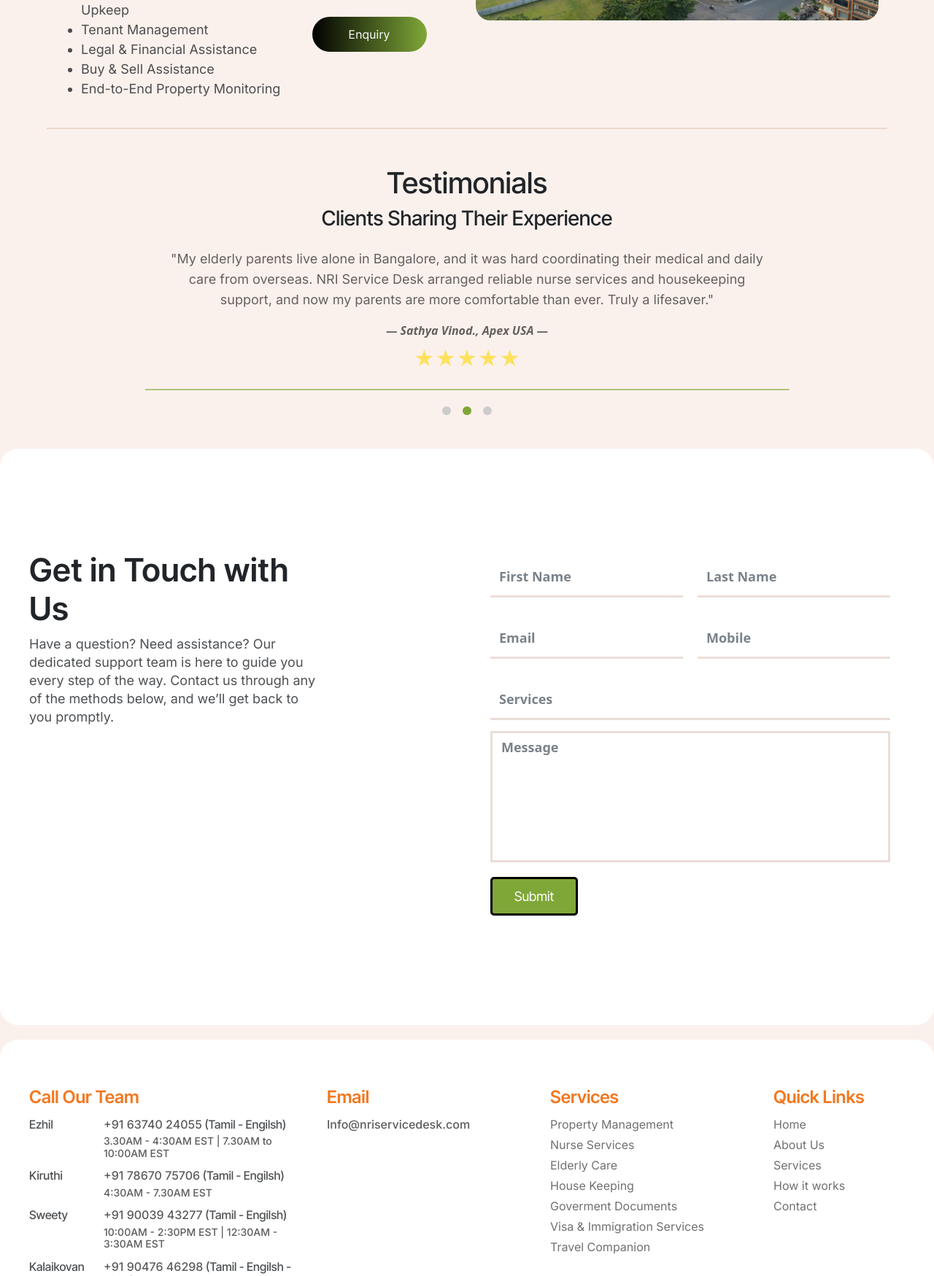
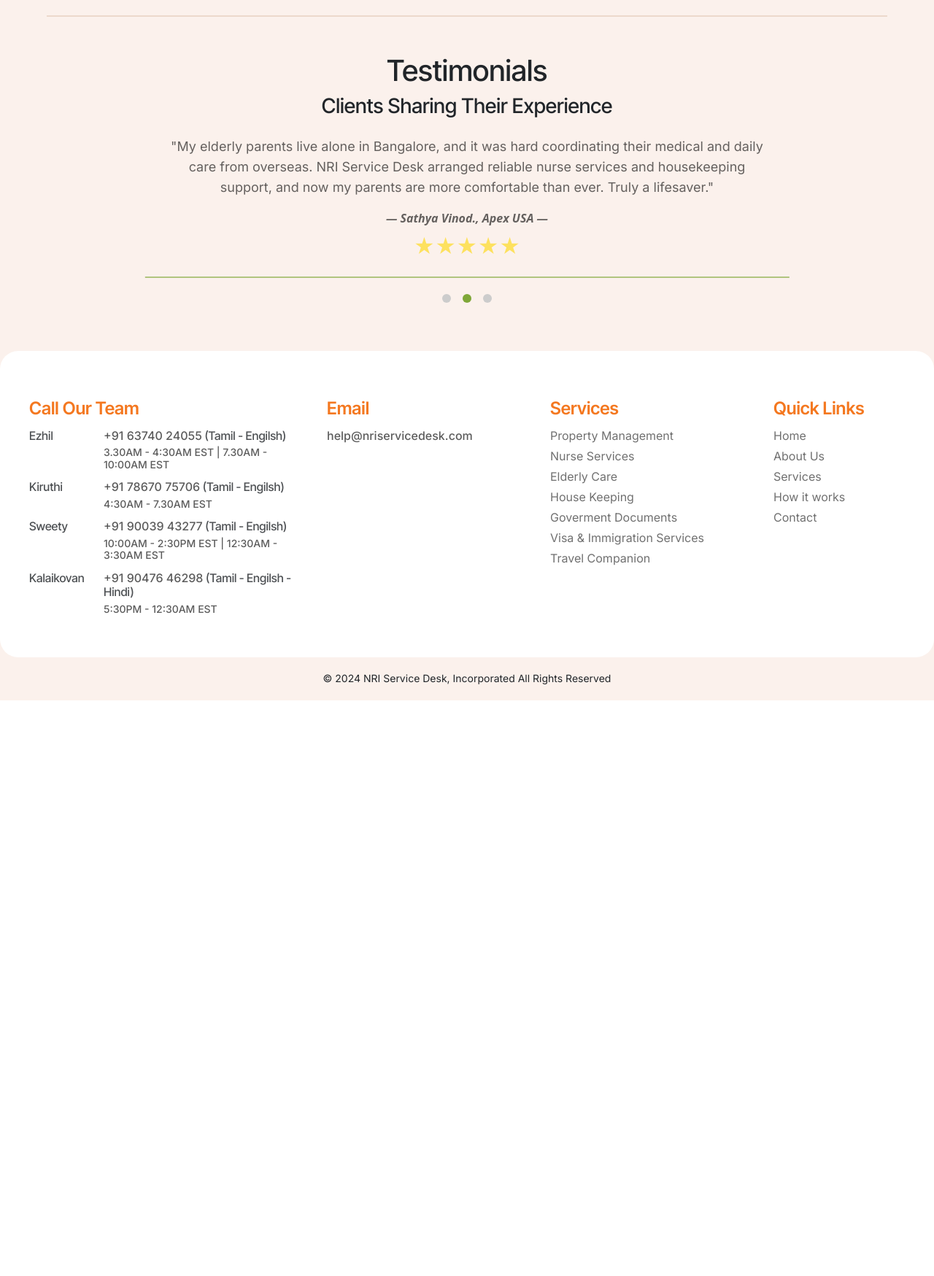
Before and after one commit to Selva-Kumar-DataCaliper/nri-website, a plain HTML site: page services.html in a window 1280 px wide. Shown: the part 1051-2800 px from the top of the page at 73% size. After the commit the page ends 2011 px from the top, so only its background shows below. Drawn offline with nearby package versions, Linux system fonts and the light colour scheme.

Commit message:
new chages

```diff
--- a/css/style.css
+++ b/css/style.css
@@ -693,13 +693,13 @@ textarea {
 
 .banner-shipping {
     background-image: url(../assests/img/shipping-banner.png);
-    height: 365px;
-}
-.banner-shipping h1{
-    padding-top:10%;
+    height: 180px;
+}
+.banner-shipping h1 {
+    padding-top: 4%;
     text-align: center;
     padding-left: 0;
-    font-size: 40px;
+    font-size: 52px;
 }
 .text-center-css h2{
     font-size: 40px;
--- a/services.html
+++ b/services.html
@@ -347,7 +347,7 @@
 
         <div class="container text-center-css">
             <div class="content">
-                <h2>Welcome to NRI Service Desk – Your One-Stop Platform<br> for Our NRI Service Providers</h2>
+
                 <!-- <div class="search-container">
           <input class="search-input" type="text" placeholder="Search by keywords" class="search-input">
           <button class="search-button">Search</button>
@@ -583,7 +583,7 @@
                     <img src="assests/img/travel-2.png"></img>
                 </div>
             </div>
-            <div class="main-ly-abt testimonial-sec">
+            <div class="main-ly-abt testimonial-sec pb-40">
                 <div class="container">
 
                   <h1>Testimonials
@@ -620,79 +620,7 @@
 
 
 </div>
-        <div class="container contact-sec top-sec pt-130">
-            <div class="row">
-                <div class="col-lg-6 col-md-6 col-xs-12 col-sm-12 contact-sec-left">
-                    <h2>Get in Touch with Us</h2>
-                    <p>Have a question? Need assistance? Our dedicated support team is here to guide you every step of
-                        the way.
-                        Contact us through any of the methods below, and we’ll get back to you promptly.</p>
 
-                </div>
-                <div class="col-lg-6 col-md-6 col-xs-12 col-sm-12">
-                    <div class="form-container">
-                        <form method="POST" class="needs-validation" novalidate onsubmit="handleSubmit(event)">
-                            <div class="form-row">
-                                <div class="form-group">
-                                    <input type="text" placeholder="First Name" id="first-name" name="first-name"
-                                        class="form-control" required>
-                                    <div class="invalid-feedback">
-                                        Please enter your first name.
-                                    </div>
-                                </div>
-                                <div class="form-group">
-                                    <input type="text" placeholder="Last Name" id="last-name" name="last-name"
-                                        class="form-control">
-                                </div>
-                            </div>
-                            <div class="form-row">
-                                <div class="form-group">
-                                    <input type="email" placeholder="Email" id="email" name="email" class="form-control"
-                                        required>
-                                    <div class="invalid-feedback">
-                                        Please enter a valid email address.
-                                    </div>
-                                </div>
-                                <div class="form-group">
-                                    <input type="tel" placeholder="Mobile" id="mobile" name="mobile"
-                                        class="form-control" required>
-                                    <div class="invalid-feedback">
-                                        Please enter your mobile number.
-                                    </div>
-                                </div>
-                            </div>
-                            <div class="form-group">
-                                <input type="text" placeholder="Services" id="services" name="services"
-                                    class="form-control" required>
-                                <div class="invalid-feedback">
-                                    Please specify the service you are interested in.
-                                </div>
-                            </div>
-                            <div class="form-group">
-                                <textarea id="message" placeholder="Message" name="message" rows="6"
-                                    class="form-control"></textarea>
-                            </div>
-
-
-                            <button type="submit" class="submit-button btn btn-primary">Submit</button>
-                            <!-- Loading Icon (Hidden by Default) -->
-                            <div id="loading" style="display:none;text-align: center; margin-top: -60px;">
-                            </div>
-
-                            <!-- Success Message (Hidden by Default) -->
-                            <div id="success-message"
-                                style="display:none;text-align: center; margin-top: 10px; color: green;">
-                                <div class="spinner-border text-success" role="status">
-                                    <span class="sr-only">Loading...</span>
-                                </div>
-                                <strong>Success!</strong> Your form has been submitted.
-                            </div>
-                        </form>
-                    </div>
-                </div>
-
-            </div>
-        </div>
         <!-- <div class="container btm-sec-app">
     <div class="wd-60">
            <h2>Download Our App</h2>
@@ -725,7 +653,7 @@
                 <div class="col-lg-3 col-md-3 col-xs-6 col-sm-6">
                     <h5>Ezhil</h5></div>
                     <div class="col-lg-9 col-md-9 col-xs-6 col-sm-6">
-                    <h5><a href="tel:+916374024055">+91 63740 24055</a>   (Tamil - Engilsh) <label>3.30AM - 4:30AM EST | 7.30AM to 10:00AM EST</label></h5>
+                    <h5><a href="tel:+916374024055">+91 63740 24055</a>   (Tamil - Engilsh) <label>3.30AM - 4:30AM EST | 7.30AM - 10:00AM EST</label></h5>
                     </div>
                     <div class="col-lg-3 col-md-3 col-xs-6 col-sm-6">
                         <h5>Kiruthi</h5></div>
@@ -749,7 +677,7 @@
         </div>
         <div class="col-lg-3 col-md-3 col-sm-12 col-xs-12">
             <h4>Email</h4>
-                <h5><a href="">Info@nriservicedesk.com</a></h5>
+                <h5><a href="mailto:help@nriservicedesk.com">help@nriservicedesk.com</a></h5>
         </div>
 
         <div class="col-lg-3 col-md-3 col-sm-12 col-xs-12">
```
Also changed, not shown: about.html (+2 -2 lines), contact.html (+3 -3 lines), howitworks.html (+2 -2 lines), index.html (+2 -2 lines).
